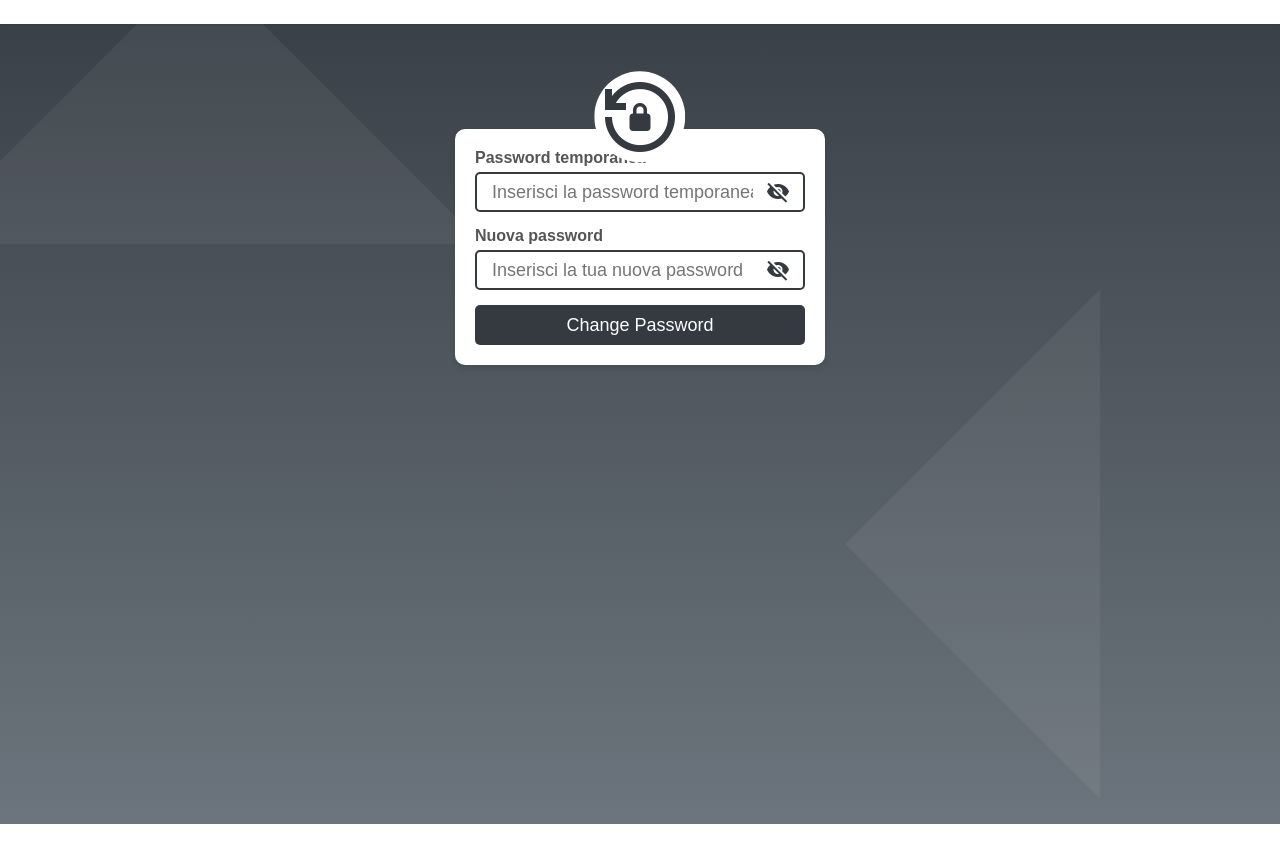
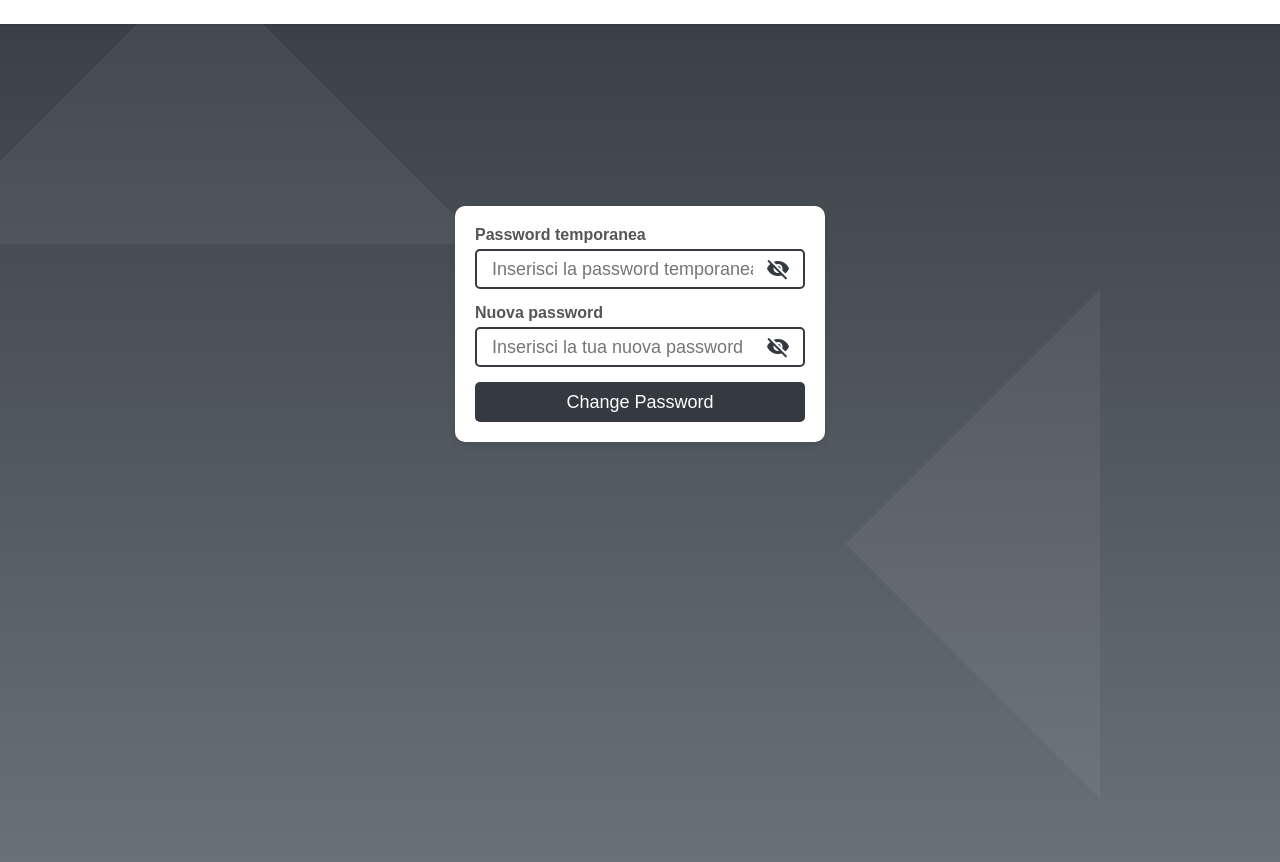
Before and after one commit to IlTetta/CoWorkSpace, a website: page src/frontend/reset-password.html in a window 1280 px wide. Shown: the part 76-938 px from the top of the page. Before the commit the page ends 900 px from the top, so only its background shows below. Drawn offline with nearby package versions, Linux system fonts and the light colour scheme.

Commit message:
fix cambio pw

```diff
--- a/src/backend/services/NotificationService.js
+++ b/src/backend/services/NotificationService.js
@@ -340,7 +340,7 @@ class NotificationService {
             email: user.email,
             tempPassword: tempPassword,
             companyName: 'CoWorkSpace',
-            loginUrl: process.env.FRONTEND_URL ? `${process.env.FRONTEND_URL}/login` : '#',
+            loginUrl: process.env.FRONTEND_URL ? `${process.env.FRONTEND_URL}/login.html` : '#',
             subject: `Reset Password - CoWorkSpace`
         };
 
--- a/src/frontend/reset-password.html
+++ b/src/frontend/reset-password.html
@@ -18,12 +18,6 @@
         <div class="middle-section">
             <div class="logo">Reset Password</div>
         </div>
-    </div>
-
-    <div class="lock-icon reset-icon">
-        <span class="material-symbols-outlined">
-            lock_reset
-        </span>
     </div>
 
     <div class="panel">
--- a/src/frontend/styles/reset-password.css
+++ b/src/frontend/styles/reset-password.css
@@ -1,5 +1,5 @@
 body {
-    margin: 0;
+    margin-top: 100px;
     height: 100vh;
     width: 100vw;
     font-family: sans-serif, Arial;
@@ -10,35 +10,14 @@ body {
     max-height: 100vh; /* blocca lo scroll oltre una certa grandezza */
 }
 
-.lock-icon {
-    position: absolute;
-    top: 155px;
-    left: 49%;
-    transform: translateX(-50%);
-    z-index: 1002;
-    background-color: white;
-    border-radius: 50%;
-    display: flex;
-    justify-content: center;
-    align-items: center;
-}
-
-.reset-icon {
-    transform: scale(3.5);
-    color: rgb(52, 58, 64);
-    font-variation-settings: 'FILL' 1;
-    margin-top: 25px;
-    padding: 1.1px;
-}
-
 .panel {
     display: flex;
     flex-direction: column;
     gap: 10px;
-    position: absolute;
-    top: 205px;
+    position: fixed;
+    top: 50%;
     left: 50%;
-    transform: translateX(-50%);
+    transform: translate(-50%, -50%);
     width: 330px;
     padding: 20px;
     background-color: white;
@@ -131,4 +110,7 @@ label {
     body {
         padding-top: 150px;
     }
+    .panel {
+        top: 60%;
+    }
 }
```
